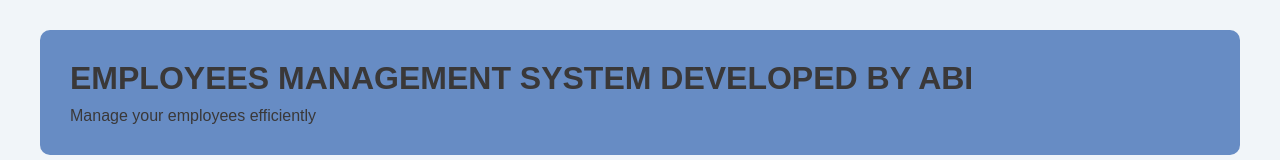
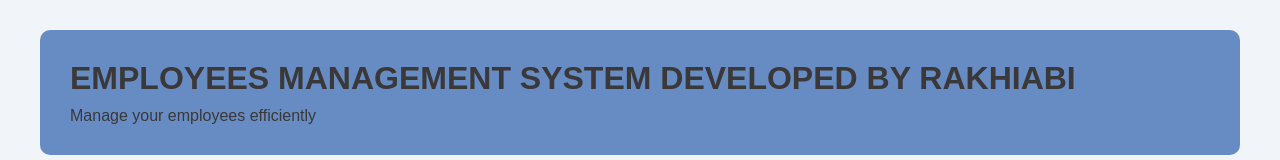
Before and after one commit to rameshrakesh822-hub/Empapp, a plain HTML site: page frontend/index.html in a window 1280 px wide. Shown: the top 160 px of the page. Drawn offline with Linux system fonts and the light colour scheme; no server answers.

Commit message:
namechange

```diff
--- a/frontend/index.html
+++ b/frontend/index.html
@@ -11,7 +11,7 @@
 
     <div class="container">
         <header>
-            <h1>EMPLOYEES MANAGEMENT SYSTEM DEVELOPED BY  ABI</h1>
+            <h1>EMPLOYEES MANAGEMENT SYSTEM DEVELOPED BY RAKHIABI</h1>
             <p>Manage your employees efficiently</p>
         </header>
 
```
